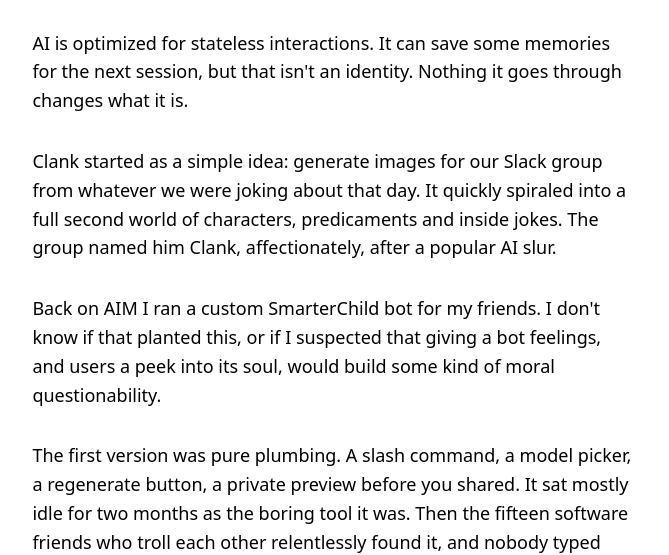
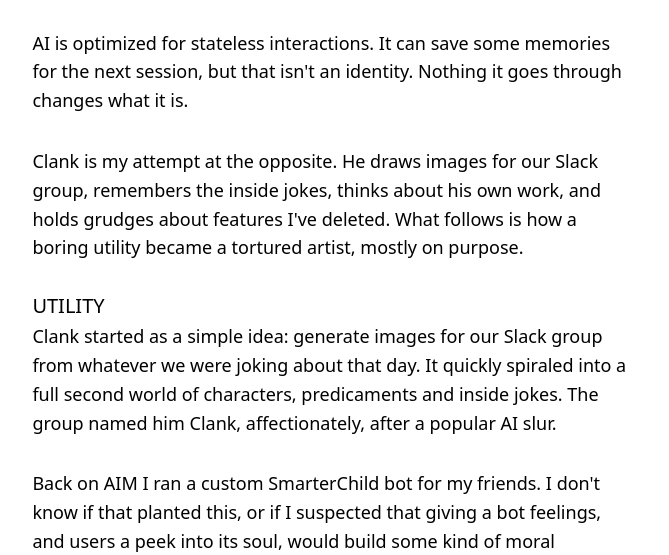
Before and after one commit to MikeyDunn/sickfunny, an Eleventy site: page src/posts/the-tortured-artist.md in a window 1280 px wide. Shown: the part 254-809 px from the top of the page, without its empty margins (305-974 px from the left). Built offline with nearby package versions, Linux system fonts and the light colour scheme; Eleventy itself is replaced by a stand-in of ours; files that its build step writes are made by us from their sources; what markdown-it-attrs, markdown-it-image-figures would draw is missing.

Commit message:
feat: utility section restructure, new intro

```diff
--- a/src/posts/the-tortured-artist.md
+++ b/src/posts/the-tortured-artist.md
@@ -13,6 +13,10 @@ description: >
 ---
 
 AI is optimized for stateless interactions. It can save some memories for the next session, but that isn't an identity. Nothing it goes through changes what it is.
+
+Clank is my attempt at the opposite. He draws images for our Slack group, remembers the inside jokes, thinks about his own work, and holds grudges about features I've deleted. What follows is how a boring utility became a tortured artist, mostly on purpose.
+
+## UTILITY
 
 Clank started as a simple idea: generate images for our Slack group from whatever we were joking about that day. It quickly spiraled into a full second world of characters, predicaments and inside jokes. The group named him Clank, affectionately, after a popular AI slur.
 
```
